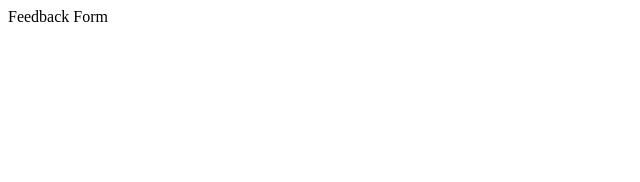
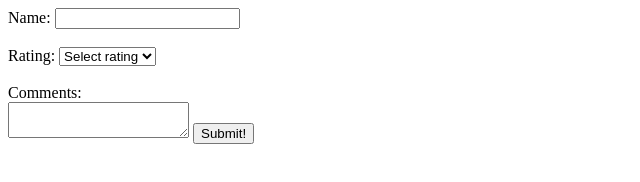
Before and after one commit to sonomastea/coding-challenge-7, a plain HTML site: page index.html in a window 1280 px wide. Shown: the whole page, without its empty margins (0-640 px from the left). Drawn offline with Linux system fonts and the light colour scheme.

Commit message:
Create Feedback form with     input fields and display area

```diff
--- a/index.html
+++ b/index.html
@@ -2,9 +2,28 @@
 <html lang="en">
 <head>
     <meta charset="UTF-8">
-    <meta name="viewport"  content="width=device-width,
-    initial-scale =1.0"
+    <meta name="viewport"  content="width=device-width,initial-scale =1.0">
     <title>Feedback Form</title>
+</head>
+<body>
+    <form id="feedback form">
+        <label for="name">Name:</label>
+        <input type="text" id="name" name="name" required><br><br>
+        <label for="rating">Rating:</label>
+        <select id="rating" name="rating" required>
+        <option value="">Select rating</option>
+        <option value="1">1</option>
+        <option value="2">2</option>
+        <option value="3">3</option>
+        <option value="4">4</option>
+        <option value="5">5</option>
+    </select><br><br>
+    <label for="comments">Comments:</label><br>
+    <textarea id="comments" name="comments" required></textarea>
+    <button type="button">Submit!</button>
+    </form>
+    <div id="feedbackDisplay"></div>
+    <script src="script.js</script>
 
-</head>
+</body>
 </html>
```
